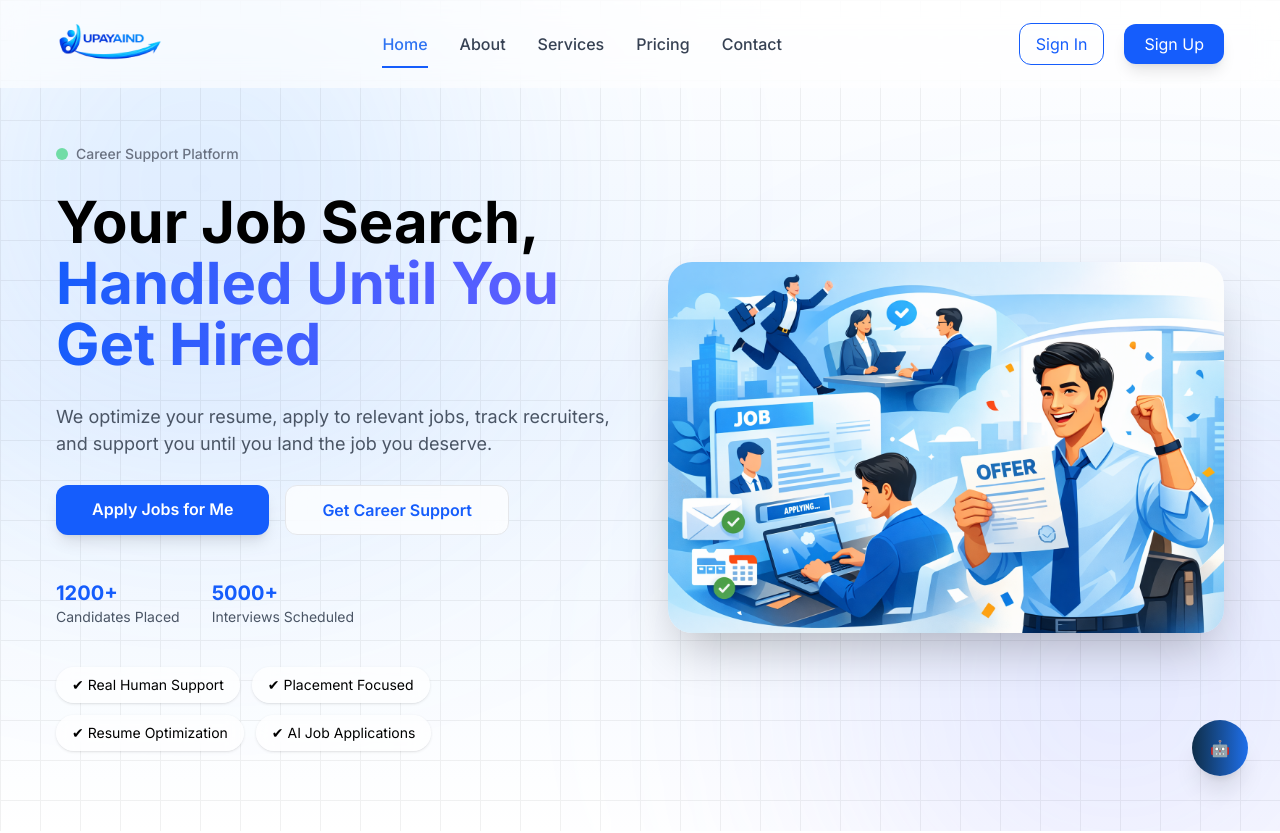
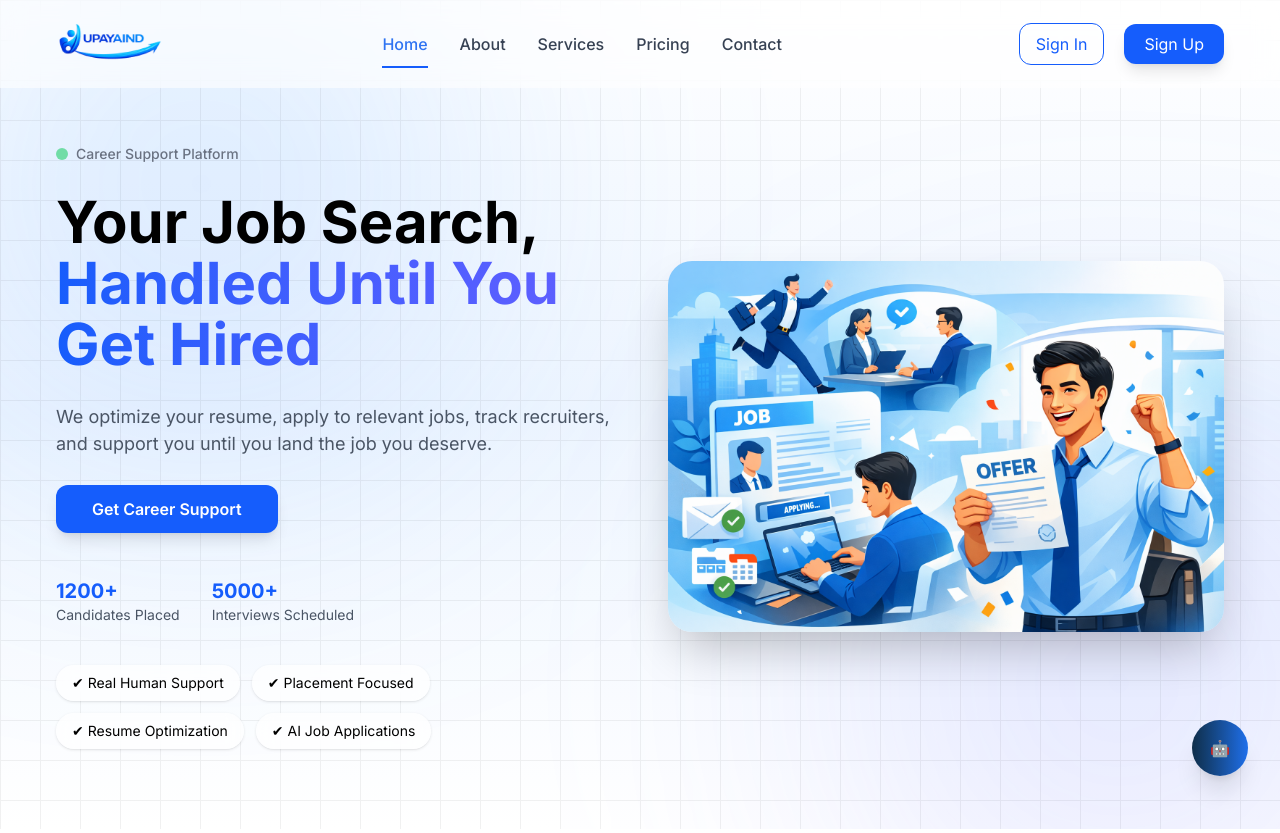
Before and after one commit to veerag340-cell/upaya, a Next.js app in the folder package/: page / in a window 1280 px wide. Shown: the top 833 px of the page. Built offline with nearby package versions, Linux system fonts and the light colour scheme.

Commit message:
Index Button one button removed  Apply Jobs for Me

```diff
--- a/package/src/components/Home/Hero/index.tsx
+++ b/package/src/components/Home/Hero/index.tsx
@@ -118,10 +118,10 @@ export default function Hero() {
             </motion.p>
 
             <motion.div variants={fadeUp} className="flex gap-4 flex-wrap">
-              <Link href="#about" className="px-9 py-3 rounded-xl bg-blue-600 text-white font-semibold shadow-lg">
+              {/* <Link href="#about" className="px-9 py-3 rounded-xl bg-blue-600 text-white font-semibold shadow-lg">
                 Apply Jobs for Me
-              </Link>
-              <Link href="/contact" className="px-9 py-3 rounded-xl backdrop-blur-lg bg-white/70 border border-gray-200 text-blue-600 font-semibold">
+              </Link> */}
+              <Link href="/contact" className="px-9 py-3 rounded-xl bg-blue-600 text-white font-semibold shadow-lg">
                 Get Career Support
               </Link>
             </motion.div>
```
